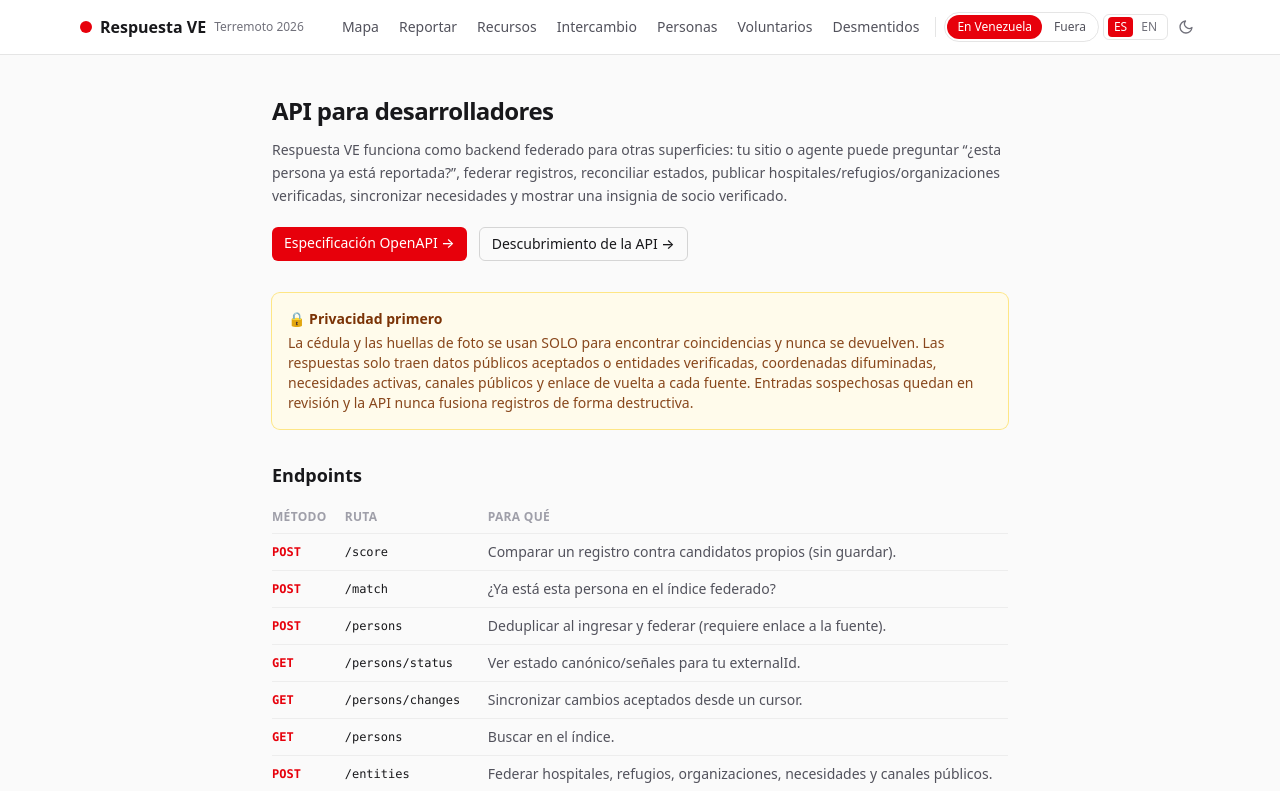
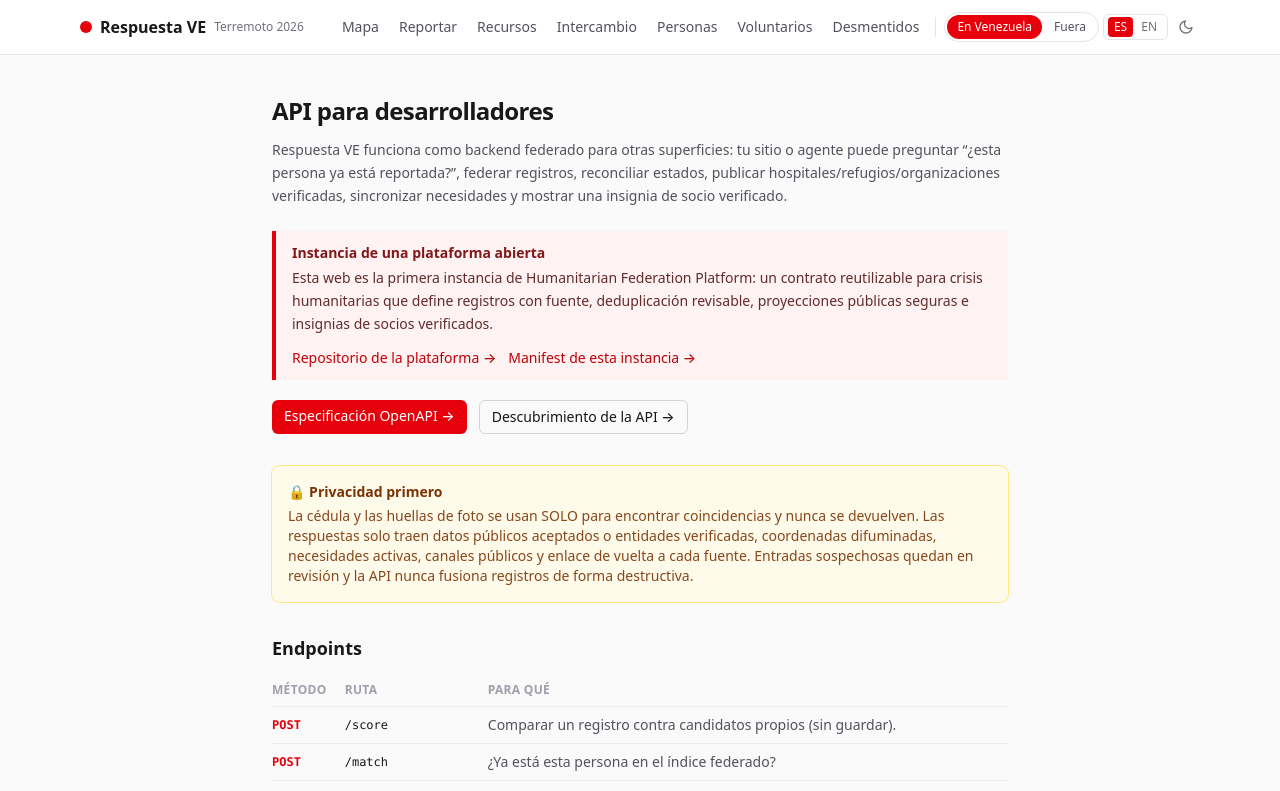
Before and after one commit to Emuthmartinez/respuesta-ve, a Next.js app: page /desarrolladores in a window 1280 px wide. Shown: the top 791 px of the page. Built offline with nearby package versions, Linux system fonts and the light colour scheme; no server answers.

Commit message:
feat(platform): surface instance manifest on developer page

```diff
--- a/app/desarrolladores/page.tsx
+++ b/app/desarrolladores/page.tsx
@@ -22,6 +22,11 @@ const S = {
     heading: 'API para desarrolladores',
     intro:
       'Respuesta VE funciona como backend federado para otras superficies: tu sitio o agente puede preguntar “¿esta persona ya está reportada?”, federar registros, reconciliar estados, publicar hospitales/refugios/organizaciones verificadas, sincronizar necesidades y mostrar una insignia de socio verificado.',
+    platformTitle: 'Instancia de una plataforma abierta',
+    platform:
+      'Esta web es la primera instancia de Humanitarian Federation Platform: un contrato reutilizable para crisis humanitarias que define registros con fuente, deduplicación revisable, proyecciones públicas seguras e insignias de socios verificados.',
+    platformRepo: 'Repositorio de la plataforma',
+    instanceManifest: 'Manifest de esta instancia',
     privacyTitle: 'Privacidad primero',
     privacy:
       'La cédula y las huellas de foto se usan SOLO para encontrar coincidencias y nunca se devuelven. Las respuestas solo traen datos públicos aceptados o entidades verificadas, coordenadas difuminadas, necesidades activas, canales públicos y enlace de vuelta a cada fuente. Entradas sospechosas quedan en revisión y la API nunca fusiona registros de forma destructiva.',
@@ -57,6 +62,11 @@ const S = {
     heading: 'Developer API',
     intro:
       'Respuesta VE works as a federated backend for other surfaces: your site or agent can ask “is this person already reported?”, federate records, reconcile status, publish verified hospitals/shelters/orgs, sync needs, and show a verified partner badge.',
+    platformTitle: 'Instance of an open platform',
+    platform:
+      'This website is the first instance of Humanitarian Federation Platform: a reusable contract for humanitarian crises that defines source-aware records, reviewable dedupe, safe public projections, and verified partner badges.',
+    platformRepo: 'Platform repository',
+    instanceManifest: 'This instance manifest',
     privacyTitle: 'Privacy first',
     privacy:
       'Cédula (national ID) and photo fingerprints are used ONLY to find matches and are never returned. Responses carry only accepted public metadata or verified entities, fuzzed coordinates, active needs, public channels, and a link back to each source. Suspicious entries are held for review and the API never destructively merges records.',
@@ -129,6 +139,29 @@ export default async function DesarrolladoresPage() {
       <h1 className="text-2xl font-bold tracking-tight">{s.heading}</h1>
       <p className="mt-3 text-sm leading-relaxed text-zinc-600 dark:text-zinc-300">{s.intro}</p>
 
+      <section className="mt-6 border-l-4 border-red-600 bg-red-50 px-4 py-3 dark:bg-red-950/20">
+        <h2 className="text-sm font-semibold text-red-900 dark:text-red-100">{s.platformTitle}</h2>
+        <p className="mt-1 text-sm leading-relaxed text-red-950/85 dark:text-red-100/85">{s.platform}</p>
+        <div className="mt-3 flex flex-wrap gap-3 text-sm">
+          <a
+            href="https://github.com/Emuthmartinez/humanitarian-federation-platform"
+            target="_blank"
+            rel="noopener noreferrer"
+            className="font-medium text-red-700 hover:underline dark:text-red-200"
+          >
+            {s.platformRepo} →
+          </a>
+          <a
+            href="/federation.instance.json"
+            target="_blank"
+            rel="noopener noreferrer"
+            className="font-medium text-red-700 hover:underline dark:text-red-200"
+          >
+            {s.instanceManifest} →
+          </a>
+        </div>
+      </section>
+
       <div className="mt-5 flex flex-wrap gap-3 text-sm">
         <a href={`${API}/openapi`} target="_blank" rel="noopener noreferrer"
           className="rounded-md bg-red-600 px-3 py-1.5 font-medium text-white hover:bg-red-700">{s.specLink} →</a>
--- /dev/null
+++ b/public/federation.instance.json
@@ -0,0 +1,22 @@
+{
+  "platform": "humanitarian-federation-platform",
+  "platformRepo": "https://github.com/Emuthmartinez/humanitarian-federation-platform",
+  "instance": "respuesta-ve",
+  "instanceRepo": "https://github.com/Emuthmartinez/respuesta-ve",
+  "eventId": "venezuela-earthquakes-2026",
+  "eventKind": "earthquake",
+  "publicUrl": "https://respuestave.org",
+  "apiBaseUrl": "https://respuestave.org/api/v1",
+  "domains": [
+    "respuestave.org",
+    "www.respuestave.org",
+    "respondeve.org",
+    "terremotovenezuela.org"
+  ],
+  "supports": {
+    "missingPersons": true,
+    "coordinationEntities": true,
+    "partnerBadges": true,
+    "statusSync": true
+  }
+}
```
Also changed, not shown: 2 other files (tests, documents, lock files or other folders).
